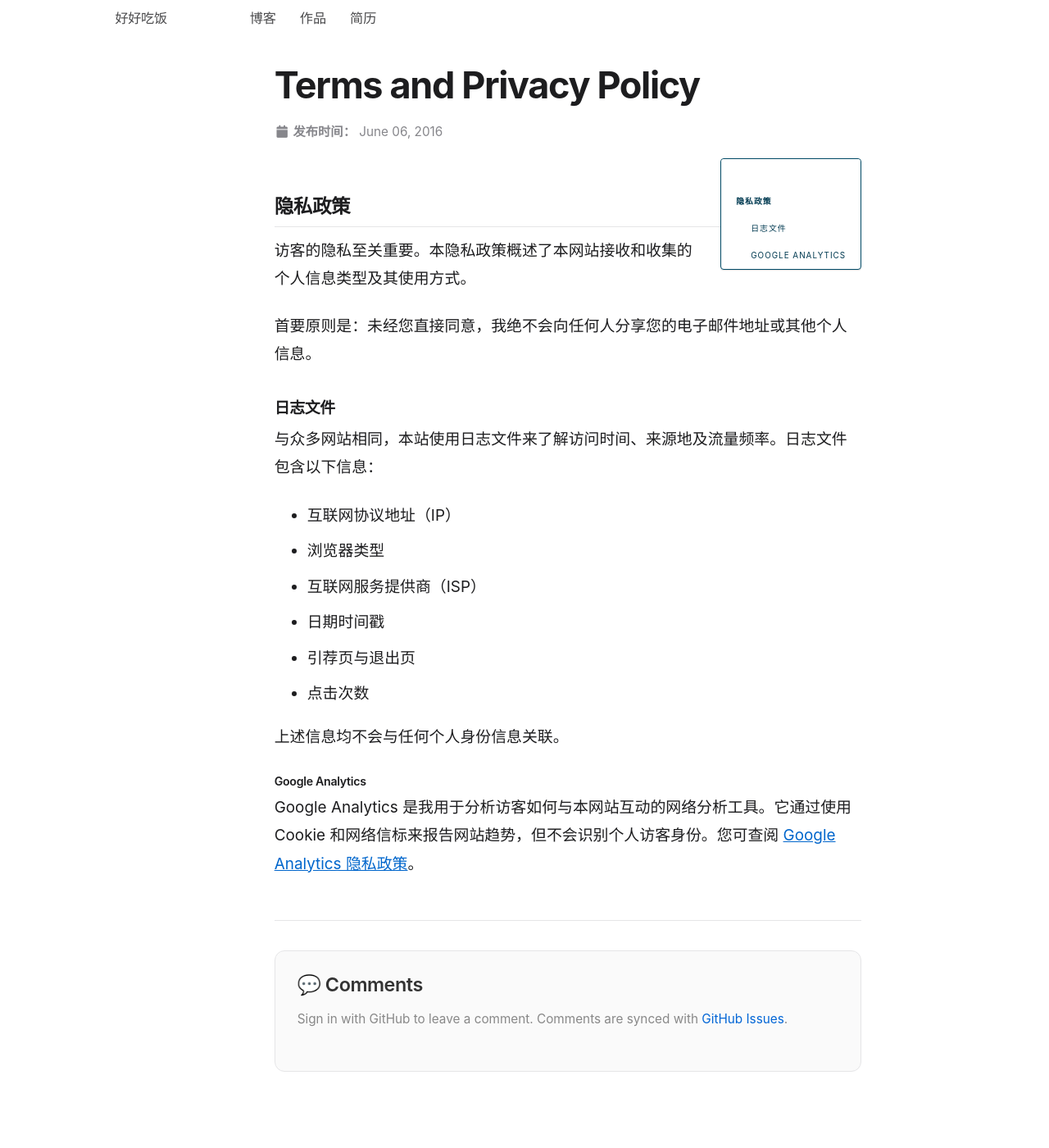
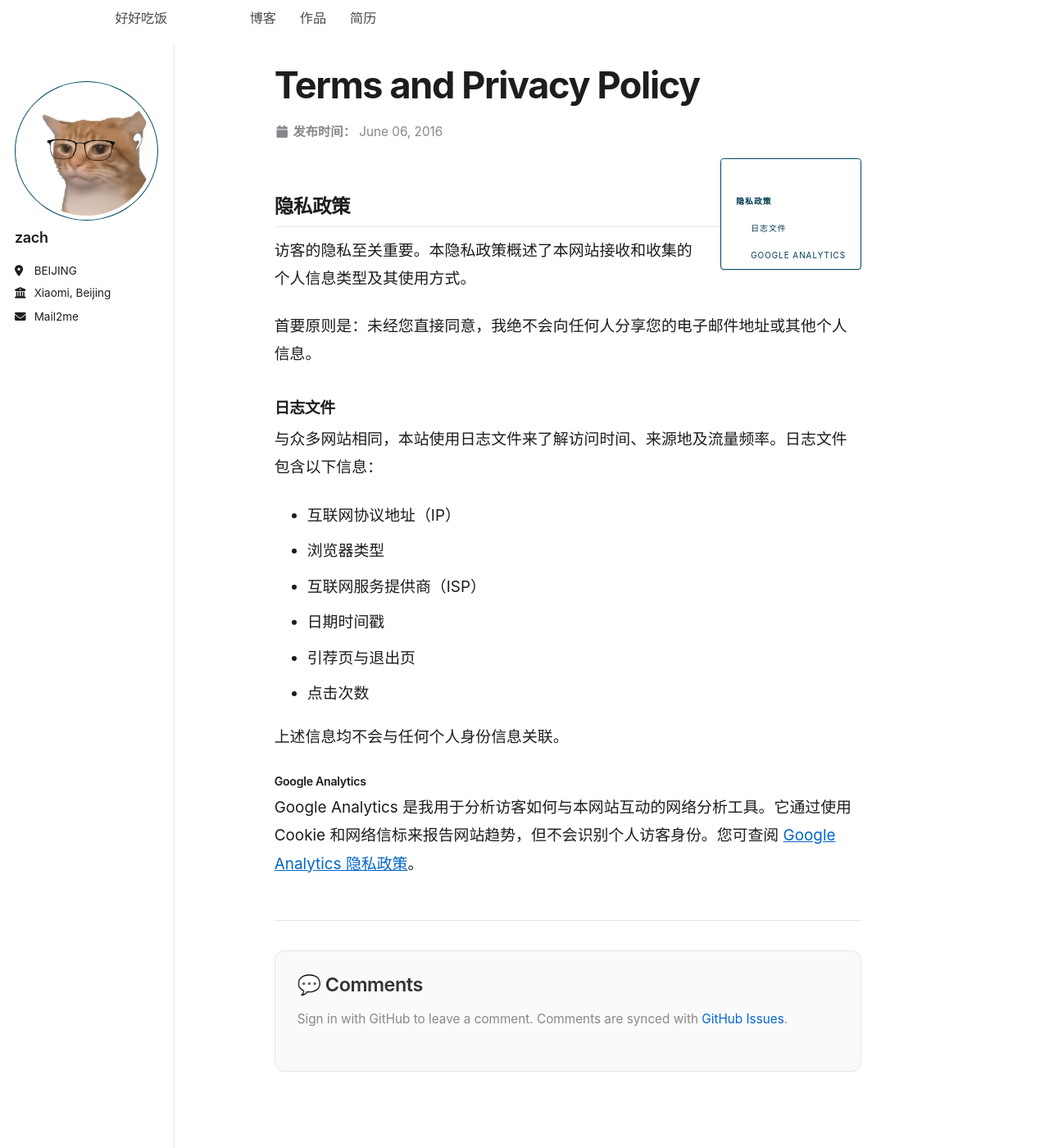
Before and after one commit to zach1219/zach1219.github.io, a Jekyll site: the page built from _pages/terms.md, in a window 1280 px wide and 1400 px high. Shown: the whole window at 82% size. Built offline with Jekyll 4.4.1, drawn with Linux system fonts in a browser that asks for light colours; a script that is not in the unit is left out; comment, search, counter and statistics services are not loaded.

Commit message:
fix: restore author_profile and allow sidebar text wrapping

```diff
--- a/_config.yml
+++ b/_config.yml
@@ -229,7 +229,7 @@ defaults:
       type: posts
     values:
       layout: single
-      author_profile: false
+      author_profile: true
       read_time: true
       comments: true
       share: false
@@ -240,14 +240,14 @@ defaults:
       type: pages
     values:
       layout: single
-      author_profile: false
+      author_profile: true
   # _portfolio
   - scope:
       path: ""
       type: portfolio
     values:
       layout: single
-      author_profile: false
+      author_profile: true
       share: false
       comment: true
 
--- a/_sass/layout/_sidebar.scss
+++ b/_sass/layout/_sidebar.scss
@@ -244,7 +244,9 @@
   }
 
   li {
-    white-space: nowrap;
+    white-space: normal;
+    word-wrap: break-word;
+    overflow-wrap: break-word;
   }
 
   a {
```
